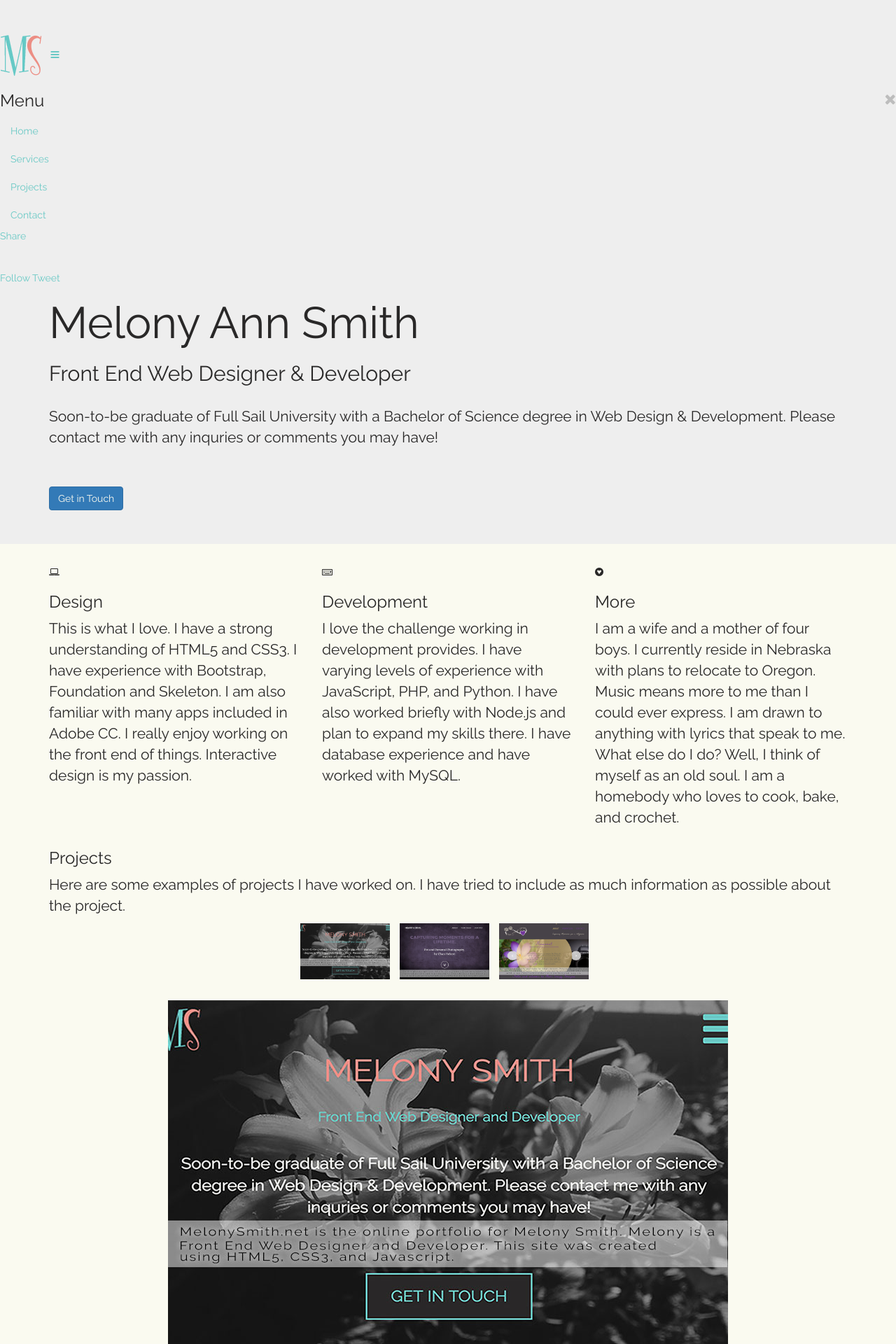
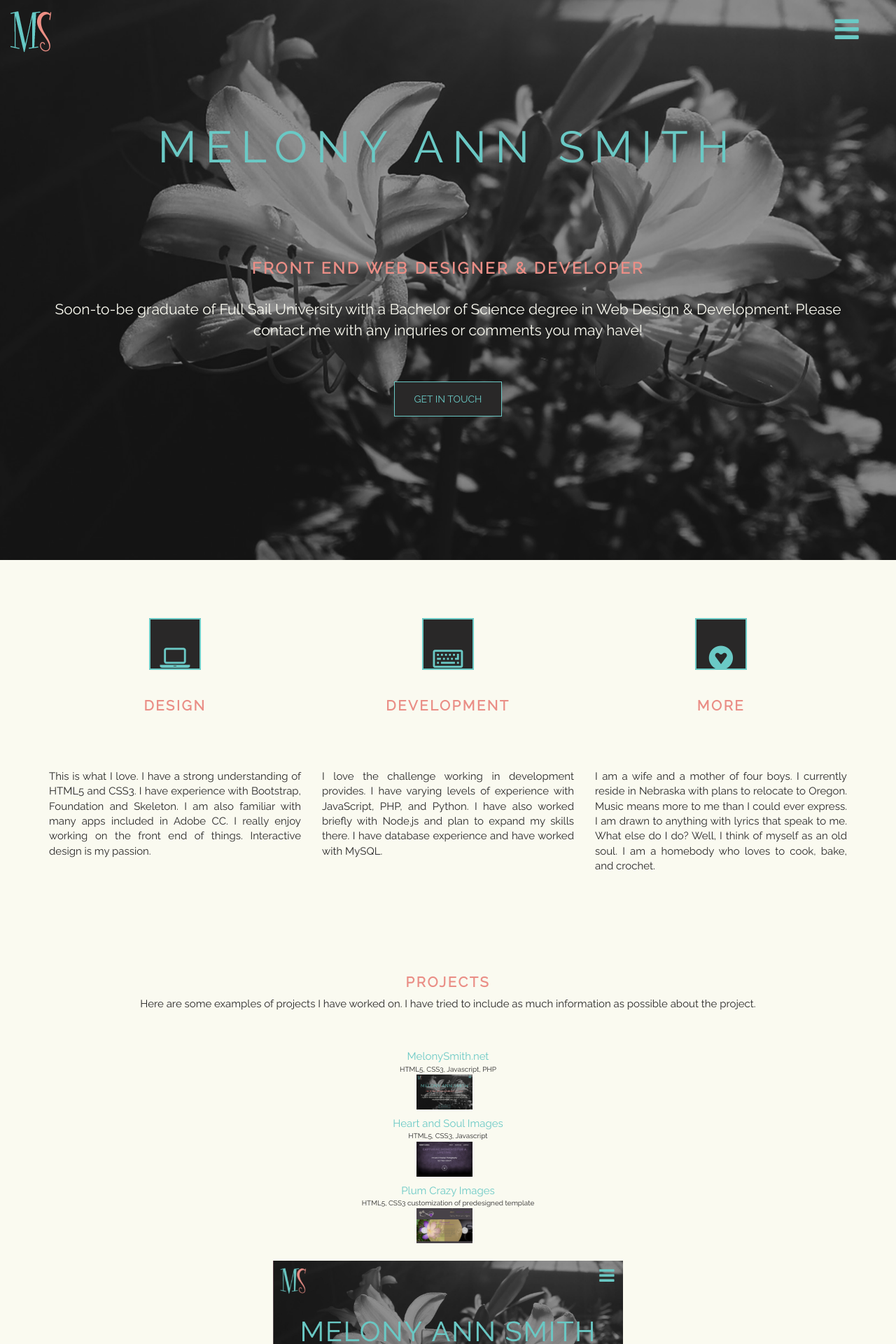
Before and after one commit to melonysmith/msportfolio, a PHP site: page / in a window 1280 px wide. Shown: the top 1920 px of the page at 70% size. Run offline with PHP 8.4, Linux system fonts and the light colour scheme; data that the repository does not hold is empty; some libraries are stand-ins or nearby versions.

Commit message:
Clean Up
Clean up, comments, css, image updates

```diff
--- a/contact.php
+++ b/contact.php
@@ -8,12 +8,12 @@
 	<!-- start head -->
 	<head>
 		<!-- charset -->
-		<meta charset="utf-8">
+		<meta charset='utf-8'>
 		<!-- title -->
 		<title>Melony Smith :: Web Designer &amp; Developer</title>
 		<!-- meta -->
-		<meta name="description" content="Online portfolio for Web Designer and Developer Melony Smith. Affordable, customized front end web design and development services.">
-		<meta name="keywords" content="website design, website development, front end web, web designer, graphic designer, web development, logo creation, branding">
+		<meta name='description' content='Online portfolio for Web Designer and Developer Melony Smith. Affordable, customized front end web design and development services.'>
+		<meta name='keywords' content='website design, website development, front end web, web designer, graphic designer, web development, logo creation, branding'>
 		<meta name='viewport' content='width=device-width, initial-scale=1.0' />
 		<!-- font -->
 		<link href='http://fonts.googleapis.com/css?family=Raleway' rel='stylesheet' type='text/css' />
--- a/css/projects.css
+++ b/css/projects.css
@@ -6,24 +6,20 @@ body {
 	color: #292828;
 	margin: 0;
 	font-family: 'Raleway', sans-serif;
+	font-size: 1em;
 }
-/* links */
-a {
-	color: #6AC9C5;
-}
-a:hover {
-	color: #EA8E86;
-	text-decoration: underline;
-}
+
 /* thumbnails */
 .thumbnails img {
-	height: 80px;
+	height: 5.000em;
 	margin: 0 10px 10px 0;
 }
+
 .thumbnails img:hover {
-	cursor:pointer;
+	cursor:help;
 }
+
 /* preview */
 .preview img {
-	width: 800px;
+	width: 50.000em;
 }
--- a/css/style.css
+++ b/css/style.css
@@ -1,63 +1,79 @@
-/* MAIN STYLE CSS */
+/* MAIN STYLES CSS */
 
 /* main */
 body {
   margin: 0;
   font-family: 'Raleway', sans-serif;
 }
-p,
-input,
-textarea {
-    font-family: 'Raleway', sans-serif;
-    font-size: 1.5em;
+
+/* logo */
+.logo {
+  position: absolute;
+  left: 0.938em;
+  top: 0.938em;
 }
-<<<<<<< HEAD
-h2,
+
+/* headings */
+h1 {
+  margin-top: 0;
+  text-transform: uppercase;
+  margin-bottom: 2.000em;
+  font-size: 2.500em;
+  color: #6ac9c5;
+  letter-spacing: 0.200em;
+}
+
+h2 {
+  text-transform: uppercase;
+  color: #ea8e86;
+  font-weight: bold;
+  font-size: 1.500em;
+  letter-spacing: 0.133em;
+}
+
 h3 {
-=======
-/* headings */
-.header-info h1 {
+  color: #ea8e86;
   text-transform: uppercase;
-  margin-bottom: 30px;
-  font-size: 3em;
-  color: #ea8e86;
-  letter-spacing: 2px;
+  font-size: 2.000em;
+  letter-spacing: 0.133em;
   font-weight: bold;
 }
-h2 {
->>>>>>> origin/master
-    text-transform: uppercase;
-    color: #EA8E86;
-    font-weight: bold;
-}
+
+/* paragraph */
 p {
   color: #292828;
+  font-size: 1.500em;
 }
+
+/* label */
 label {
-    font-size: 1em;
+  font-size: 1.500em;
 }
 
 /* section */
 section {
   background-color: #FAFAF0;
-    padding: 80px 0;
+  padding: 5.333em 0;
 }
-section.darker {
+
+.darker {
   background-color: #FAFAF0;
 }
+
 section header {
   text-align: center;
-    margin-bottom: 80px;
+  margin-bottom: 5.333em;
 }
 
 /* address */
 address {
-    margin-bottom: 70px;
-    padding-top: 40px;
+  margin-bottom: 4.667em;
+  padding-top: 2.667em;
 }
+
 address span {
   margin-top: 0;
-    margin-bottom: 10px;
+  margin-bottom: 0.667em;
   display: block;
   text-transform: uppercase;
   color: #EA8E86;
@@ -66,24 +82,26 @@ address span {
 /* top */
 .top {
   text-align: right;
-  font-size: 2em;
 }
 
 /* button */
 .btn {
-    padding: 15px 30px;
+  padding: 1.000em 2.000em;
   border-radius: 0;
   -webkit-transition: border-color 0.4s, color 0.4s;
+  -moz-transition: border-color 0.4s, color 0.4s;
+  -o-transition: border-color 0.4s, color 0.4s;
   transition: border-color 0.4s, color 0.4s;
 }
+
 .btn-primary {
   background: #292828;
-    border-width: 2px;
+  border-width: 0.133em;
   color: #6AC9C5;
   border-color: #6AC9C5;
-    font-size: 1em;
   text-transform: uppercase;
 }
+
 .btn-primary:hover,
 .btn-primary:focus {
   background: #292828;
@@ -95,60 +113,64 @@ address span {
 a {
   color: #6AC9C5;
   text-decoration: none;
+  cursor: help;
+  font-size: 1.500em;
 }
+
 a:hover,
 a:focus {
   color: #EA8E86;
   text-decoration: none;
 }
 
-/* logo */
-.logo {
-    position: absolute;
-    left: 15px;
-    top: 15px;
-}
-
 /* menu */
 .menu-toggle {
   position: fixed;
-    right: 20px;
-    top: 5px;
+  right: 1.333em;
+  top: 0.333em;
   color: #6AC9C5;
-    font-size: 4em;
+  font-size: 4.000em;
 }
+
 .menu {
-    width: 350px;
+  width: 22.667em;
   display: block;
   background: #292828;
   height: 100%;
   top: 0;
-    right: -350px;
+  right: -23.333em;
   position: fixed;
   z-index: 100;
   text-align: center;
   transition: right 0.4s;
-    font-size: 1.5em;
+  font-size: 1.500em;
 }
-.menu.nav-expanded {
+
+.nav-expanded {
   right: 0;
 }
+
 .menu .close {
   color: #FAFAF0;
-    margin-right: 10px;
-    margin-top: 10px;
+  margin-right: 0.667em;
+  margin-top: 0.667em;
 }
+
 .menu h3 {
-    margin-top: 50px;
-    margin-bottom: 10px;
+  margin-top: 3.333em;
+  margin-bottom: 0.667em;
   text-transform: uppercase;
 }
+
 .menu .nav {
   padding: 0;
 }
+
 .menu .nav > li > a {
   color: #FAFAF0;
+  margin-bottom: 1.333em;
 }
+
 .menu .nav > li > a:hover,
 .menu .nav > li > a:focus {
   background: transparent;
@@ -164,6 +186,7 @@ a:focus {
   background-repeat: no-repeat;
   background-size: cover;
 }
+
 .jumbotron .mask {
   position: absolute;
   top: 0;
@@ -173,26 +196,23 @@ a:focus {
   background: #292828;
   opacity: 0.5;
 }
+
 .jumbotron p {
   color: #FAFAF0;
 }
+
 .jumbotron .container {
-    margin-top: 75%;
-}
-.jumbotron h1 {
-    margin-top: 0;
-    text-transform: uppercase;
-    margin-bottom: 30px;
-    font-size: 2em;
-    color: #EA8E86;
+  margin-top: 10%;
 }
 
 /* header info */
 .header-info {
   position: relative;
   top: 25%;
-    -webkit-transform: translateY(-50%);
-    -webkit-transform: translateY(-50%);
+  -webkit-translate: translateY(-50%);
+  -ms-translate: translateY(-50%);
+  -o-translate: translateY(-50%);
+  -moz-translate: translateY(-50%);
   font-size: 1.5em;
   color: #6AC9C5;
 }
@@ -201,88 +221,108 @@ a:focus {
 .service-item {
   text-align: center;
 }
+
 .service-item > p {
   text-align: justify;
-    font-size: 1.5em;
 }
+
+.service-item .icon {
+  margin: 0 auto;
+  width: 7.333em;
+  height: 7.333em;
+  display: block;
+  margin-bottom: 4.000em;
+  background-color: #292828;
+}
+
 .service-item .icon {
   border: 2px #6AC9C5 solid;
-    margin: 0 auto;
-    width: 110px;
-    height: 110px;
-    display: block;
-    margin-bottom: 60px;
-    background-color: #292828;
 }
+
 .service-item .icon i {
   line-height: 110px;
   color: #6AC9C5;
   font-size: 4em;
 }
+
 .service-item .icon:hover {
   background-color: #292828;
-    border: 2px #6AC9C5 solid;
+  border: 0.133em #6AC9C5 solid;
 }
+
 .service-item .icon:hover i {
   color: #EA8E86;
 }
+
 .service-item h3 {
-    margin-bottom: 60px;
+  margin-bottom: 4.000em;
 }
 
 /* projects */
 .project {
-    border: 2px solid #292828;
-    margin-bottom: 70px;
+  border: 0.133em solid #292828;
+  margin-bottom: 4.667em;
 }
+
 .project .project-info h3 {
-    margin-top: 50px;
+  margin-top: 3.333em;
 }
+
 .project .project-info p {
   padding-right: 30px;
-    margin: 30px 0;
+  margin: 2.000em 0;
 }
+
 .project .project-info .close {
   position: absolute;
-    right: 20px;
-    top: 10px;
-    width: 20px;
-    height: 20px;
+  right: 1.333em;
+  top: 0.667em;
+  width: 1.333em;
+  height: 1.333em;
   color: #292828;
 }
+
 .portfolio-item {
   position: relative;
-    margin-bottom: 30px;
+  margin-bottom: 2.000em;
 }
+
 .portfolio-item > img {
-    border: 2px #6AC9C5 solid;
+  border: 0.133em #6AC9C5 solid;
 }
+
 .portfolio-item .mask {
   position: absolute;
   top: 0;
-    left: 15px;
-    right: 15px;
+  left: 1.000em;
+  right: 1.000em;
   transition: all 0.4s;
+  background: #000;
   background: rgba(0, 0, 0, 0.5);
   opacity: 0;
 }
+
 .portfolio-item .mask i {
   position: absolute;
   top: 50%;
   left: 50%;
-    margin-top: 95px;
-    margin-left: -25px;
-    padding-left: 4px;
-    padding-top: 2px;
-    width: 50px;
-    height: 50px;
+  margin-top: 6.333em;
+  margin-left: -1.667em;
+  width: 3.333em;
+  height: 3.333em;
   color: #EA8E86;
   background-color: #292828;
-    border: 2px #6AC9C5 solid;
-    margin-bottom: 10px;
+  margin-bottom: 0.667em;
   text-align: center;
-    line-height: 40px;
+  line-height: 2.667em;
 }
+
+.portfolio-item .mask i {
+  border: 0.133em #6AC9C5 solid;
+  padding-left: 0.267em;
+  padding-top: 0.133em;
+}
+
 .portfolio-item:hover .mask {
   opacity: 1;
   color: #EA8E86;
@@ -290,59 +330,73 @@ a:focus {
 
 /* form */
 form {
-    margin-bottom: 70px;
+  margin-bottom: 4.667em;
 }
+
 .submit {
-  padding: 15px 30px;
   border-radius: 0;
   -webkit-transition: border-color 0.4s, color 0.4s;
+  -moz-transition: border-color 0.4s, color 0.4s;
+  -o-transition: border-color 0.4s, color 0.4s;
   transition: border-color 0.4s, color 0.4s;
   background: #292828;
-  border-width: 2px;
   color: #6AC9C5;
-  border-color: #6AC9C5;
   width: 100%;
   text-transform: uppercase;
 }
+
+.submit {
+  border: 0.133em solid #6AC9C5;
+  padding: 1.000em 2.000em;
+}
+
 .submit:hover,
 .submit:focus {
   background: #292828;
   color: #EA8E86;
   border-color: #6AC9C5;
 }
+
 .form-group .submit {
   width: 100%;
   text-transform: uppercase;
 }
+
 .form-control {
-    padding: 17px 25px;
-    font-size: 1em;
+  padding: 1.133em 1.667em;
   height: auto;
   border-radius: 0;
   background: #292828;
-    border: 2px solid #6AC9C5;
+  border: 0.133em solid #6AC9C5;
   -webkit-box-shadow: none;
+  -moz-box-shadow: none;
   box-shadow: none;
   -webkit-transition: all 0.5;
+  -moz-transition: all 0.5;
+  -o-transition: all 0.5;
   transition: all 0.5s;
 }
+
 .form-control:focus {
-    border: 2px solid #6AC9C5;
-    background-color:#292828;
+  border: 0.133em solid #6AC9C5;
+  background-color: #292828;
   color: #EA8E86;
   -webkit-box-shadow: none;
+  -moz-box-shadow: none;
   box-shadow: none;
 }
 
 /* footer */
 footer {
-    padding: 75px 0;
+  padding: 5.000em 0;
   background-color: #292828;
   color: #FAFAF0;
 }
+
 footer a {
   color: #6AC9C5;
 }
+
 footer p {
   color: #FAFAF0;
   text-align: center;
@@ -351,24 +405,27 @@ footer p {
 /* social */
 ul.social-icons {
   list-style: none;
-    margin-left: 40px;
+  margin-left: 2.667em;
 }
+
 ul.social-icons > li {
-    border: 2px #6AC9C5 solid;
+  border: 0.1333em #6AC9C5 solid;
   background-color: #292828;
   float: left;
-    margin-right: 40px;
-    margin-bottom: 20px;
+  margin-right: 2.667em;
+  margin-bottom: 1.333em;
 }
+
 ul.social-icons > li > a {
   color: #6AC9C5;
-    width: 38px;
-    height: 38px;
-    line-height: 38px;
+  width: 2.533em;
+  height: 2.533em;
+  line-height: 2.533em;
   background: #292828;
   display: block;
   text-align: center;
 }
+
 ul.social-icons > li > a:hover {
   border: none;
   color: #EA8E86;
@@ -376,13 +433,37 @@ ul.social-icons > li > a:hover {
 }
 
 /* media queries */
-@media screen and (max-width: 734px) and (min-width: 525px) {
+@media screen and (max-width: 614px) and (min-width: 360px) {
   .jumbotron .container {
-      margin-top: 55%;
+    padding-top: 35%;
+  }
+
+  h1 {
+    font-size: 2.000em;
+    margin-bottom: 1.333em;
+    letter-spacing: 0.067em;
+  }
+
+  h2 {
+    font-size: 1.250em;
+    letter-spacing: 0.067em;
+  }
+
+  .btn {
+    margin-top: -2.467em;
+  }
+
+  .service-item .icon {
+    margin-bottom: 1.000em;
+  }
+
+  .service-item h3 {
+    margin-bottom: 1.000em;
   }
 }
-@media screen and (min-width: 735px) {
+
+@media screen and (max-width: 799px) and (min-width: 615px) {
   .jumbotron .container {
-      margin-top: 25%;
+    margin-top: 35%;
   }
 }
--- a/index.php
+++ b/index.php
@@ -21,12 +21,12 @@
   <!-- start head -->
 	<head>
 			<!-- charset -->
-		  <meta charset="utf-8">
+		  <meta charset='utf-8'>
 			<!-- title -->
-      <title>Melony Smith :: Web Designer &amp; Developer</title>
+      <title>Melony Smith :: Front End Design &amp; Development</title>
 			<!-- meta -->
-      <meta name="description" content="Online portfolio for Web Designer and Developer Melony Smith. Affordable, customized front end web design and development services.">
-      <meta name="keywords" content="website design, website development, front end web, web designer, graphic designer, web development, logo creation, branding">
+      <meta name='description' content='Online portfolio for Front End Web Designer and Developer Melony Smith. Affordable, customized front end web design and development services.'>
+      <meta name='keywords' content='website design, website development, front end web, web designer, graphic designer, web development, logo creation, branding'>
 			<meta name='viewport' content='width=device-width, initial-scale=1.0' />
 			<!-- font -->
 			<link href='http://fonts.googleapis.com/css?family=Raleway' rel='stylesheet' type='text/css' />
@@ -42,18 +42,18 @@
   <body>
 
 	  <!-- facebook js sdk for "like" and "share" buttons -->
-			<div id="fb-root"></div>
+		<div id='fb-root'></div>
 			<script>(function(d, s, id) {
 			  var js, fjs = d.getElementsByTagName(s)[0];
 			  if (d.getElementById(id)) return;
 			  js = d.createElement(s); js.id = id;
-				  js.src = "//connect.facebook.net/en_US/sdk.js#xfbml=1&version=v2.9&appId=358573637819131";
+			  js.src = '//connect.facebook.net/en_US/sdk.js#xfbml=1&version=v2.9&appId=358573637819131';
 			  fjs.parentNode.insertBefore(js, fjs);
 			  }(document, 'script', 'facebook-jssdk'));
 			</script>
 
 		<!-- top -->
-			<a name="top"></a>
+		<a name='top'></a>
 
   		<!-- home -->
   		<div class='jumbotron home home-fullscreen' id='home'>
@@ -63,7 +63,7 @@
 
 				<!-- logo -->
 				<a href='http://www.melonysmith.net' class='logo'>
-					<img src='img/logo.png' alt='Melony Smith Website Design'>
+					<img class='img-responsive' src='img/logo.png' alt='Melony Smith Website Design'>
 				</a>
 
 				<!-- hamburger -->
@@ -91,11 +91,11 @@
 							<a data-scroll href='#contact'>Contact</a>
 						</li>
 					</ul>
-					<div class="fb-like" data-href="https://www.facebook.com/msdotnet/" data-layout="button" data-action="like" data-size="small" data-show-faces="false" data-share="false"></div>
-					<div class="fb-share-button" data-href="http://melonysmith.net" data-layout="button" data-size="small" data-mobile-iframe="true"><a class="fb-xfbml-parse-ignore" target="_blank" href="https://www.facebook.com/sharer/sharer.php?u=http%3A%2F%2Fmelonysmith.net%2F&amp;src=sdkpreparse">Share</a></div>
+					<div class='fb-like' data-href='https://www.facebook.com/msdotnet/' data-layout='button' data-action='like' data-size='small' data-show-faces='false' data-share='false'></div>
+					<div class='fb-share-button' data-href='http://melonysmith.net' data-layout='button' data-size='small' data-mobile-iframe='true'><a class='fb-xfbml-parse-ignore' target='_blank' href='https://www.facebook.com/sharer/sharer.php?u=http%3A%2F%2Fmelonysmith.net%2F&amp;src=sdkpreparse'>Share</a></div>
 					<br /><br />
-					<a href="https://twitter.com/melsdotnet" class="twitter-follow-button" data-show-count="false">Follow</a><script async src="//platform.twitter.com/widgets.js" charset="utf-8"></script>
-					<a href="http://melonysmith.net" class="twitter-share-button" data-show-count="false">Tweet</a><script async src="//platform.twitter.com/widgets.js" charset="utf-8"></script>
+					<a href='https://twitter.com/melsdotnet' class='twitter-follow-button' data-show-count='false'>Follow</a><script async src='//platform.twitter.com/widgets.js' charset='utf-8'></script>
+					<a href='http://melonysmith.net' class='twitter-share-button' data-show-count='false'>Tweet</a><script async src='//platform.twitter.com/widgets.js' charset='utf-8'></script>
 				</nav>
 				<!-- end menu -->
 
@@ -184,15 +184,30 @@
 			      </p>
 					</header>
 					<!-- thumbnails -->
-					<div class="gallery" align="center">
-						<div class="thumbnails">
-							<img onmouseover="getElementById('preview').src=this.src" id="msdotnet" src="img/msdotnet.jpg" alt="MelonySmith.net Website Design" />
-							<img onmouseover="getElementById('preview').src=this.src" id="hasidotcom" src="img/hasidotcom.jpg" alt="HeartandSoulImages.com" />
-							<img onmouseover="getElementById('preview').src=this.src" id="pcidotcom" src="img/pcidotcom.jpg" alt="PlumCrazyImages.com" />
+					<div class='gallery' align='center'>
+						<div class='thumbnails'>
+              <figcaption>
+                <a href='http://melonysmith.net' target='_blank'>MelonySmith.net</a>
+                <br />
+                HTML5, CSS3, Javascript, PHP
+              </figcaption>
+							 <img onmouseover="getElementById('preview').src=this.src" id='msdotnet' src='img/msdotnet.jpg' alt='MelonySmith.net Website Design' />
+              <figcaption><a href='http://heartandsoulimages.com' target='_blank'>Heart and Soul Images</a>
+                <br />
+                HTML5, CSS3, Javascript
+              </figcaption>
+              <img onmouseover="getElementById('preview').src=this.src" id='hasidotcom' src='img/hasidotcom.jpg' alt="HeartandSoulImages.com" />
+              <figcaption>
+                <a href='http://plumcrazyimages.com' target='_blank'>Plum Crazy Images</a>
+                <br />
+                HTML5, CSS3 customization of predesigned template
+              </figcaption>
+              <img onmouseover="getElementById('preview').src=this.src" id='pcidotcom' src='img/pcidotcom.jpg' alt='PlumCrazyImages.com' />
             </div><br/>
 						<!-- preview -->
-						<div class="preview" align="center">
-							<img id="preview" src="img/msdotnet.jpg" alt="MelonySmith.net Website Design" />
+						<div class='preview' align='center'>
+							<img class='img-responsive' id='preview' src='img/msdotnet.jpg' alt='MelonySmith.net Website Design' />
+						</div>
          </div>
 			</section>
 			<!-- end projects -->
@@ -217,7 +232,7 @@
 					?>
 					<!-- end php -->
 					<!-- form action: post -->
-					<form action="contact.php" method="post" />
+					<form action='contact.php' method='post' />
 					<!-- start form -->
 					<div class='row'>
 						<div class='col-md-8'>
@@ -353,7 +368,7 @@
 		<!-- smooth scroll js -->
 		<script type='text/javascript' src='js/smooth-scroll.js'></script>
 		<!-- menu, jumbotron js -->
-		<script type="text/javascript" src="js/app.js"></script>
+		<script type='text/javascript' src='js/app.js'></script>
 
 		<script>
 		  (function(i,s,o,g,r,a,m){i['GoogleAnalyticsObject']=r;i[r]=i[r]||function(){
--- a/js/app.js
+++ b/js/app.js
@@ -1,5 +1,4 @@
 // open nav
-<<<<<<< HEAD
  $('#nav-expander').on('click', function(e) {
     e.preventDefault();
     $('nav').toggleClass('nav-expanded');
@@ -19,27 +18,6 @@ $('.menu  a').on('click', function(e) {
 
 // calculate jumotron width
 function homeFullScreen() {
-=======
-$('#nav-expander').on('click', (e) => {
-  e.preventDefault();
-  $('nav').toggleClass('nav-expanded');
-});
-
-// close nav
-$('.menu .close').on('click', (e) => {
-  e.preventDefault();
-  $('nav').toggleClass('nav-expanded');
-});
-
-// close nav after item clicked
-$('.menu  a').on('click', (e) => {
-  e.preventDefault();
-  $('nav').removeClass('nav-expanded');
-});
-
-// calculate jumotron width
-homeFullScreen() => {
->>>>>>> origin/master
   const homeSection = $('.home');
   const windowHeight = $(window).outerHeight();
   if (homeSection.hasClass('home-fullscreen')) {
```
Also changed, not shown: img/hasidotcom.jpg, img/msdotnet.jpg, img/pcidotcom.jpg, 1 other file. Lines whose indentation alone changed are shown as unchanged.
